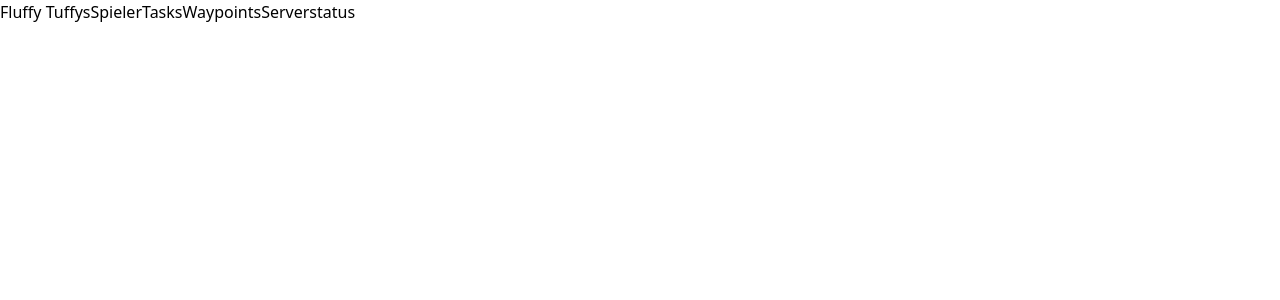
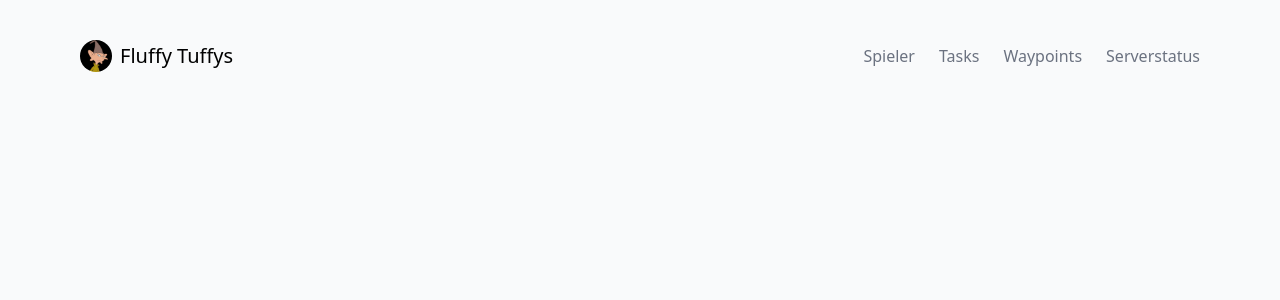
Before and after one commit to mikareich/fluffy-tuffys, a Next.js app: page / in a window 1280 px wide. Shown: the top 300 px of the page. Built offline with nearby package versions, Linux system fonts and the light colour scheme.

Commit message:
Add NavBar component Fixes #1

```diff
--- a/components/Layout.tsx
+++ b/components/Layout.tsx
@@ -6,22 +6,18 @@ interface LayoutProps {
   metaDescription?: string
 }
 
-function Layout({
+const Layout: React.FC<LayoutProps> = ({
   title,
   metaDescription,
   children,
-}: PropsWithChildren<LayoutProps>) {
-  return (
+}) => (
   <>
     <Head>
       <title>{title}</title>
-        {metaDescription && (
-          <meta name="description" content={metaDescription} />
-        )}
+      {metaDescription && <meta name="description" content={metaDescription} />}
     </Head>
     {children}
   </>
 )
-}
 
 export default Layout
--- a/components/Link.tsx
+++ b/components/Link.tsx
@@ -1,16 +1,16 @@
-import React, { PropsWithChildren } from 'react'
+import React from 'react'
 import NextLink from 'next/link'
 
-interface LinkProps {
-  href: string
-}
-
-function Link({ href, children }: PropsWithChildren<LinkProps>) {
-  return (
-    <NextLink href={href} passHref>
-      <a href="dummy">{children}</a>
-    </NextLink>
-  )
-}
+const Link = ({
+  children,
+  href,
+  ...props
+}: React.HTMLProps<HTMLAnchorElement>) => (
+  <NextLink href={href || '#'} passHref>
+    <a href="dummy" {...props}>
+      {children}
+    </a>
+  </NextLink>
+)
 
 export default Link
--- a/components/NavBar.tsx
+++ /dev/null
@@ -1,16 +0,0 @@
-import React from 'react'
-import Link from './Link'
-
-function NavBar() {
-  return (
-    <nav>
-      <Link href="/">Fluffy Tuffys</Link>
-      <Link href="/">Spieler</Link>
-      <Link href="/">Tasks</Link>
-      <Link href="/">Waypoints</Link>
-      <Link href="/">Serverstatus</Link>
-    </nav>
-  )
-}
-
-export default NavBar
--- /dev/null
+++ b/components/NavBar/Container.tsx
@@ -0,0 +1,7 @@
+import React from 'react'
+
+const Container: React.FC = ({ children }) => (
+  <nav className="w-full flex items-center py-10 px-20 gap-6">{children}</nav>
+)
+
+export default Container
--- /dev/null
+++ b/components/NavBar/Logo.tsx
@@ -0,0 +1,20 @@
+import Image from 'next/image'
+import React from 'react'
+import MenuItem from './MenuItem'
+
+const Logo: React.FC = () => (
+  <MenuItem href="/" isLogo>
+    <div className="flex items-center gap-2 text-xl">
+      <Image
+        src="/gugor.png"
+        layout="fixed"
+        width={32}
+        height={32}
+        className="rounded-full"
+      />
+      Fluffy Tuffys
+    </div>
+  </MenuItem>
+)
+
+export default Logo
--- /dev/null
+++ b/components/NavBar/MenuItem.tsx
@@ -0,0 +1,26 @@
+import React from 'react'
+import Link from '../Link'
+
+interface MenuItemProps {
+  href: string
+  isLogo?: boolean
+  isActive?: boolean
+}
+
+const MenuItem: React.FC<MenuItemProps> = ({
+  href,
+  isLogo,
+  isActive,
+  children,
+}) => (
+  <Link
+    href={href}
+    className={`transition-all ${isLogo ? 'mr-auto' : 'text-gray-500'} ${
+      isActive && !isLogo ? 'text-blue-500' : 'hover:text-black'
+    }`}
+  >
+    {children}
+  </Link>
+)
+
+export default MenuItem
--- /dev/null
+++ b/components/NavBar/index.tsx
@@ -0,0 +1,4 @@
+import Container from './Container'
+import MenuItem from './MenuItem'
+
+export default { Container, MenuItem }
--- a/pages/_app.tsx
+++ b/pages/_app.tsx
@@ -3,15 +3,19 @@ import '../styles/index.css'
 import React from 'react'
 import type { AppProps } from 'next/app'
 import NavBar from '../components/NavBar'
+import Logo from '../components/NavBar/Logo'
 
-function MyApp({ Component, pageProps }: AppProps) {
-  return (
-    <div className="w-screen h-screen">
-      <NavBar />
-      {/* eslint-disable-next-line react/jsx-props-no-spreading */}
-      <Component {...pageProps} />
-    </div>
-  )
-}
+const MyApp: React.FC<AppProps> = ({ Component, pageProps }) => (
+  <div className="w-screen h-screen bg-gray-50">
+    <NavBar.Container>
+      <Logo />
+      <NavBar.MenuItem href="/">Spieler</NavBar.MenuItem>
+      <NavBar.MenuItem href="/">Tasks</NavBar.MenuItem>
+      <NavBar.MenuItem href="/">Waypoints</NavBar.MenuItem>
+      <NavBar.MenuItem href="/">Serverstatus</NavBar.MenuItem>
+    </NavBar.Container>
+    <Component {...pageProps} />
+  </div>
+)
 
 export default MyApp
--- a/pages/index.tsx
+++ b/pages/index.tsx
@@ -1,8 +1,6 @@
 import React from 'react'
 import Layout from '../components/Layout'
 
-function Index() {
-  return <Layout title="Fluffy Tuffys" />
-}
+const Index: React.FC = () => <Layout title="Fluffy Tuffys" />
 
 export default Index
```
Also changed, not shown: .eslintrc.json. Lines whose indentation alone changed are shown as unchanged.
